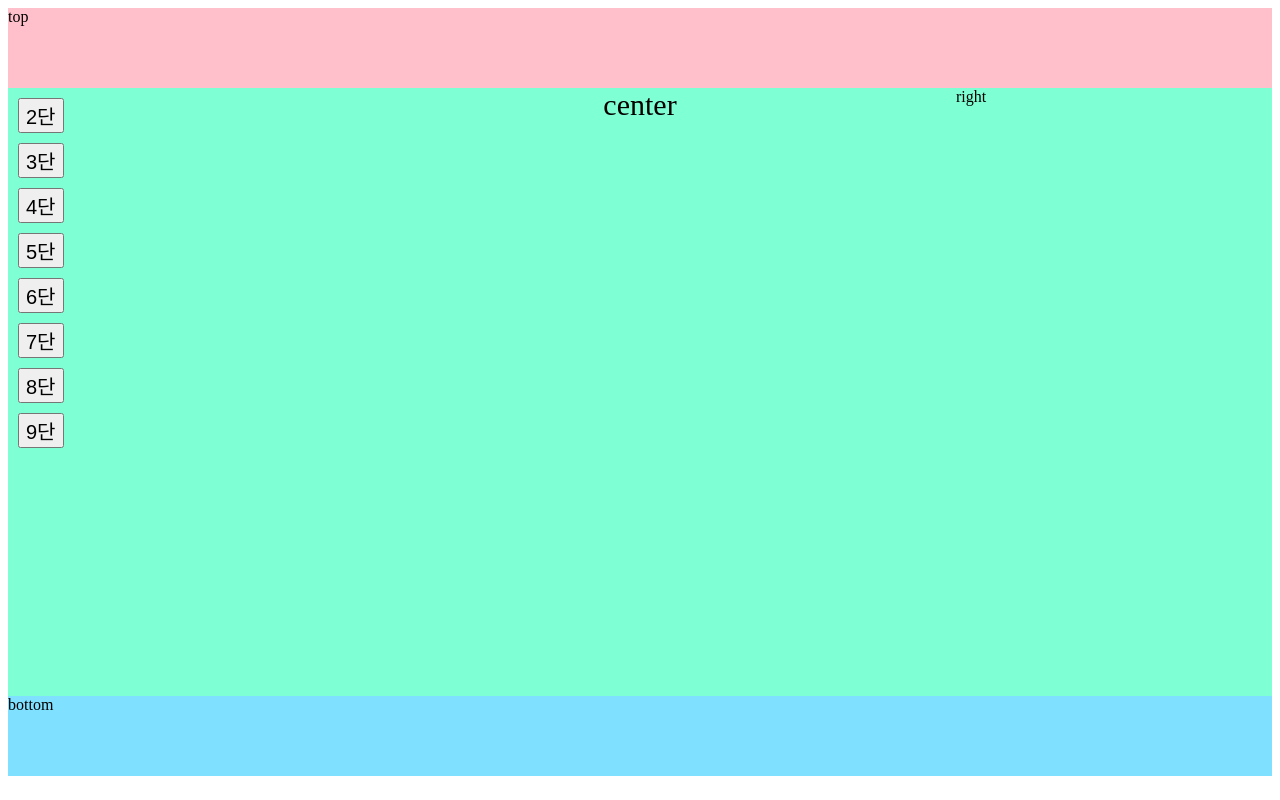
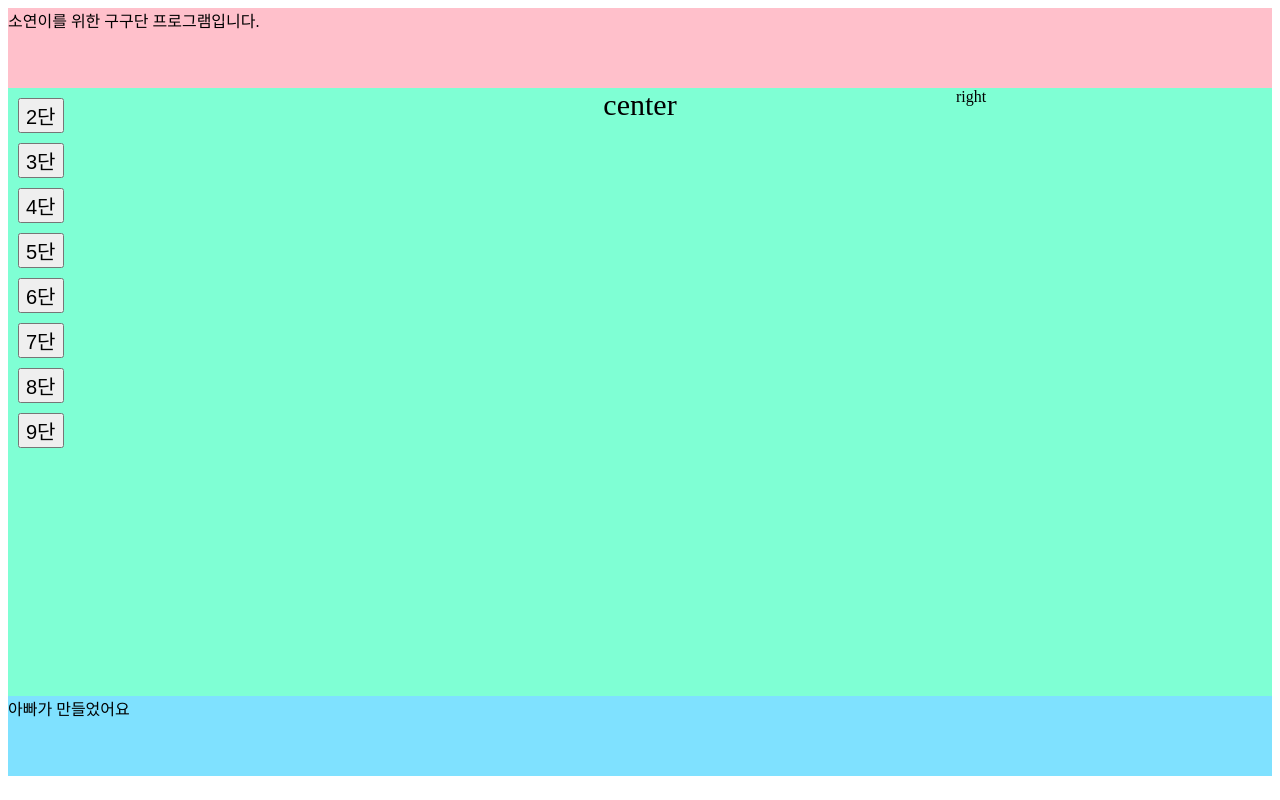
Before and after one commit to dododong76/PWA-app, a plain HTML site: page index.html in a window 1280 px wide. Drawn offline with Linux system fonts and the light colour scheme.

Commit message:
'dfdfdf'

```diff
--- a/index.html
+++ b/index.html
@@ -13,7 +13,7 @@
 </head>
 
 <body>
-    <div id="top">top</div>
+    <div id="top">소연이를 위한 구구단 프로그램입니다.</div>
     <div id="middle">
         <div id="left">
             <button class="btn" data-number="2">2단</button>
@@ -28,7 +28,7 @@
         <div id="center">center</div>
         <div id="right">right</div>
     </div>
-    <div id="bottom">bottom</div>
+    <div id="bottom">아빠가 만들었어요</div>
 
 
     <script src="main.js"></script>
--- a/service_worker.js
+++ b/service_worker.js
@@ -1,4 +1,4 @@
-const sCacheName = 'hello-pwa'; // 캐시제목 선언
+const sCacheName = '김동은'; // 캐시제목 선언
 const aFilesToCache = [ // 캐시할 파일 선언
   './',
   './index.html',
```
